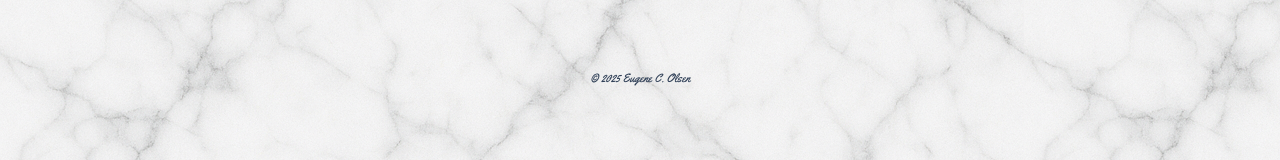
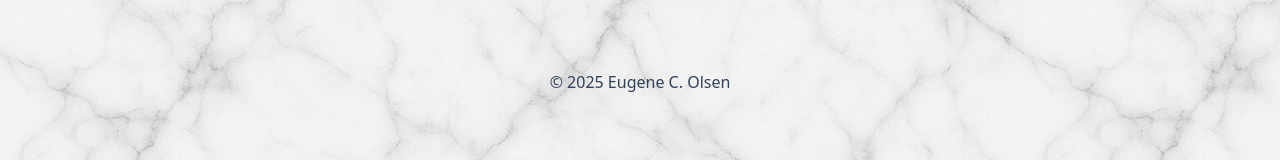
Before and after one commit to eugeneolsen/poetpal-next, a Next.js app: page / in a window 1280 px wide. Shown: the part 524-684 px from the top of the page. Built offline with nearby package versions, Linux system fonts and the light colour scheme.

Commit message:
feat: change hover color for Clear button. Change copyright font to serif and increase its size to text-s.

```diff
--- a/src/app/page.tsx
+++ b/src/app/page.tsx
@@ -366,7 +366,7 @@ export default function Page() {
             <button
               type="button"
               onClick={handleClear}
-              className="rounded border border-slate-300 bg-white px-6 py-2 text-3xl text-slate-700 shadow hover:bg-slate-50"
+              className="rounded border border-slate-300 bg-white hover:bg-[#dde7ea] px-6 py-2 text-3xl text-slate-700 shadow"
             >
               Clear
             </button>
@@ -466,7 +466,7 @@ export default function Page() {
           </div>
         )}
 
-        <footer className="mt-4 text-center text-xs text-slate-700">
+        <footer className="mt-4 text-center text-s font-sans text-slate-700">
           &copy; 2025 Eugene C. Olsen
         </footer>
       </section>
```
